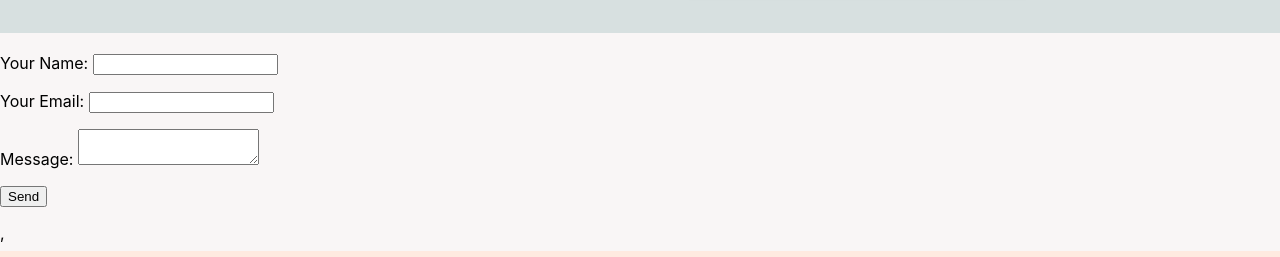
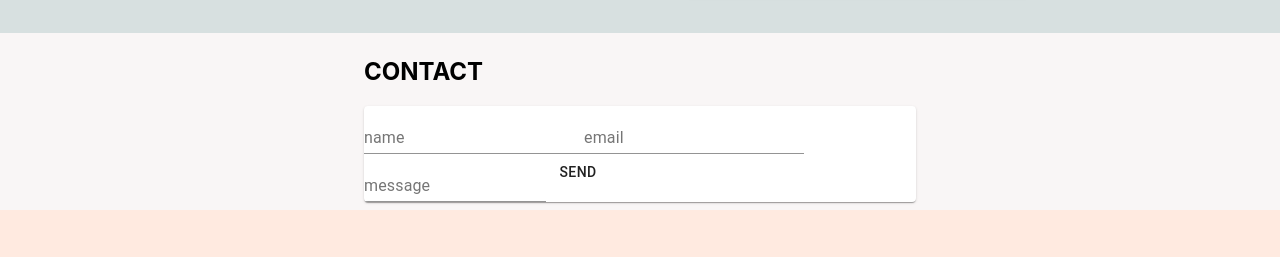
Before and after one commit to kristten712/personal-website, a React (Create React App) app: page / in a window 1280 px wide. Shown: the part 1422-1679 px from the top of the page. Built offline with nearby package versions, Linux system fonts and the light colour scheme; no server answers.

Commit message:
netlify v3

```diff
--- a/public/index.html
+++ b/public/index.html
@@ -27,12 +27,14 @@
     <title>React App</title>
   </head>
   <body>
-    <!-- A little help for the Netlify bots if you're not using a SSG -->
-    <form name="contact" netlify netlify-honeypot="bot-field" hidden>
-      <input type="text" name="name" />
-      <input type="email" name="email" />
-      <textarea name="message"></textarea>
-    </form>
+
+  <!-- A little help for the Netlify post-processing bots -->
+  <form name="contact" netlify netlify-honeypot="bot-field" action='/' hidden>
+    <input type="text" name="name" />
+    <input type="email" name="email" />
+    <textarea name="message"></textarea>
+  </form>
+
     <div id="root"></div>
     <!--
       This HTML file is a template.
--- a/src/components/contact/ContactForm.js
+++ b/src/components/contact/ContactForm.js
@@ -1,23 +1,36 @@
-import React from 'react'
+import React, { useState, useEffect } from 'react'
+import Container from '@material-ui/core/Container'
+import TextField from '@material-ui/core/TextField'
+import Button from '@material-ui/core/Button'
+import Card from '@material-ui/core/Card'
 
 export default function ContactForm() {
+    const [success, setSuccess] = useState(false);
+
+    useEffect(() => {
+      if ( window.location.search.includes('success=true') ) {
+        setSuccess(true);
+      }
+    }, []);
+
     return (
     <>
-        <form name="contact" method="post">
-          <input type="hidden" name="form-name" value="contact" />
-          <p>
-            <label>Your Name: <input type="text" name="name"/></label>
-          </p>
-          <p>
-            <label>Your Email: <input type="email" name="email"/></label>
-          </p>
-          <p>
-            <label>Message: <textarea name="message"></textarea></label>
-          </p>
-          <p>
-            <button type="submit">Send</button>
-          </p>
-        </form>,
+<Container maxWidth='sm'>
+ <h2>CONTACT</h2>
+   <Card>
+     <form
+       name="contact"
+       method="POST"
+       data-netlify="true"
+      >
+     <input type="hidden" name="form-name" value="contact" />
+        <TextField id="standard-basic" label="name" name="name" />
+        <TextField id="standard-basic" label="email" name="email" />
+        <TextField multiline id="standard-basic" label="message" name="message" />
+        <Button type="submit">Send</Button>
+       </form>
+      </Card>
+   </Container>
     </>
     )
 }
```
Also changed, not shown: 1 other file (tests, documents, lock files or other folders).
